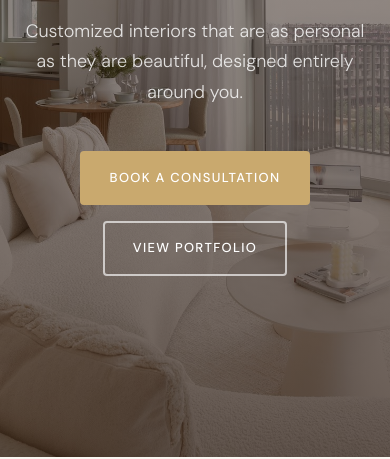
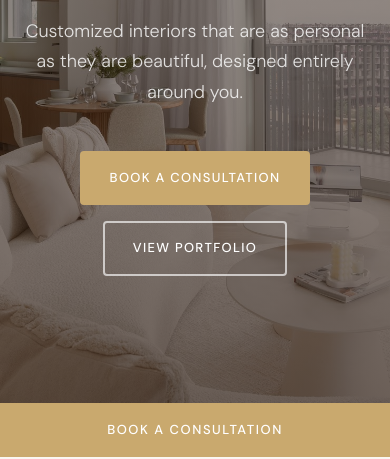
Before and after one commit to denniskortekaas-cmd/kristine-interiors, a website: page index.html in a window 390 px wide. Shown: the part 387-846 px from the top of the page. Drawn offline with nearby package versions, Linux system fonts and the light colour scheme; a web font is replaced by a local one.

Commit message:
Add fixed bottom Book a Consultation bar for mobile

```diff
--- a/index.html
+++ b/index.html
@@ -453,6 +453,11 @@
     </svg>
   </a>
 
+  <!-- ========== MOBILE BOOK BAR ========== -->
+  <div class="mobile-book-bar" id="mobile-book-bar">
+    <a href="#contact" class="mobile-book-btn">Book a Consultation</a>
+  </div>
+
   <!-- ========== LIGHTBOX ========== -->
   <div id="lightbox" class="lightbox" hidden>
     <button class="lightbox-close" id="lightbox-close" aria-label="Close">&times;</button>
--- a/style.css
+++ b/style.css
@@ -841,6 +841,42 @@ button { cursor: pointer; border: none; background: none; font-family: inherit;
 
 
 /* ============================================================
+   MOBILE BOOK BAR
+   ============================================================ */
+.mobile-book-bar {
+  display: none;
+}
+
+@media (max-width: 768px) {
+  .mobile-book-bar {
+    display: block;
+    position: fixed;
+    bottom: 0; left: 0; right: 0;
+    z-index: 95;
+    background: var(--gold);
+    padding: 0;
+  }
+
+  .mobile-book-btn {
+    display: block;
+    width: 100%;
+    text-align: center;
+    padding: 16px 24px;
+    font-family: var(--font-sans);
+    font-size: 13px;
+    font-weight: 500;
+    letter-spacing: 0.12em;
+    text-transform: uppercase;
+    color: var(--white);
+  }
+
+  .whatsapp-btn {
+    bottom: 80px;
+  }
+}
+
+
+/* ============================================================
    LIGHTBOX
    ============================================================ */
 .lightbox {
@@ -935,8 +971,9 @@ button { cursor: pointer; border: none; background: none; font-family: inherit;
   .form-row { grid-template-columns: 1fr; gap: 0; }
   .footer-grid { grid-template-columns: 1fr; gap: 32px; }
 
-  .whatsapp-btn { bottom: 20px; right: 20px; width: 48px; height: 48px; }
+  .whatsapp-btn { bottom: 80px; right: 20px; width: 48px; height: 48px; }
   .whatsapp-btn svg { width: 24px; height: 24px; }
+  .footer { padding-bottom: 80px; }
 }
 
 
```
